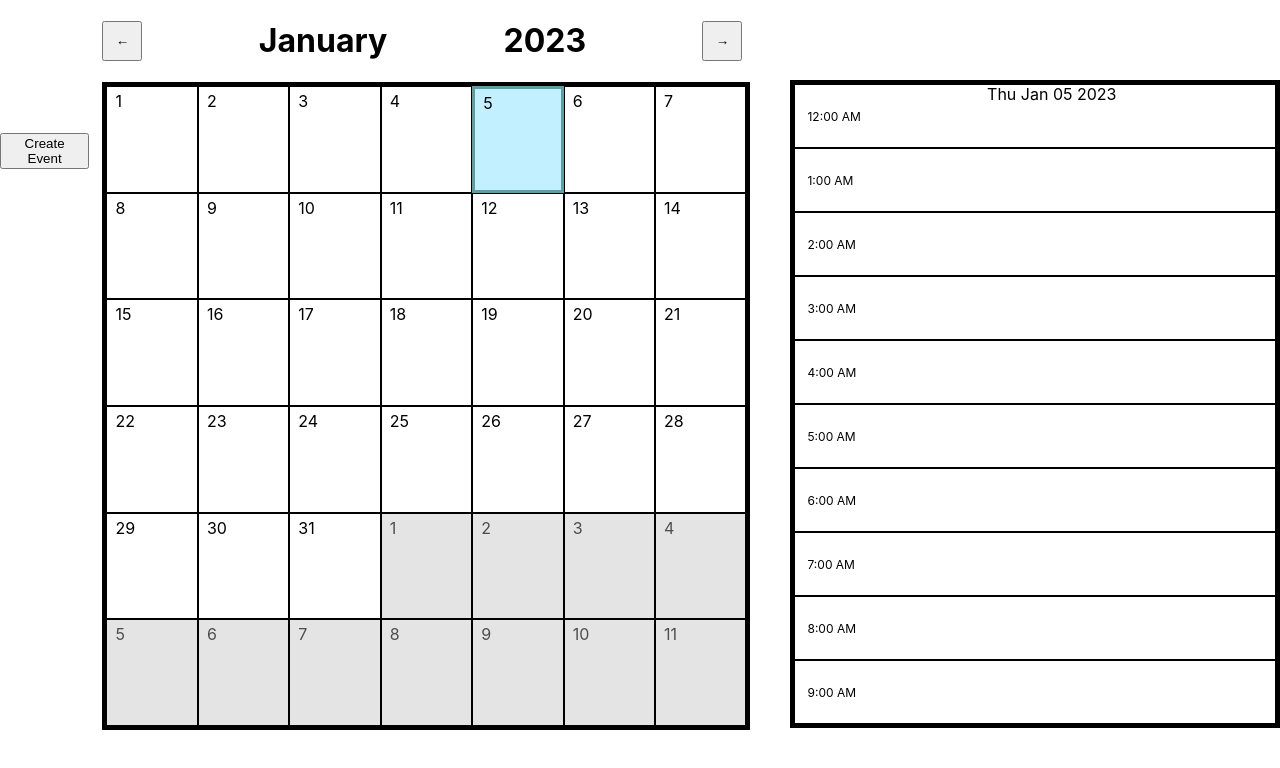
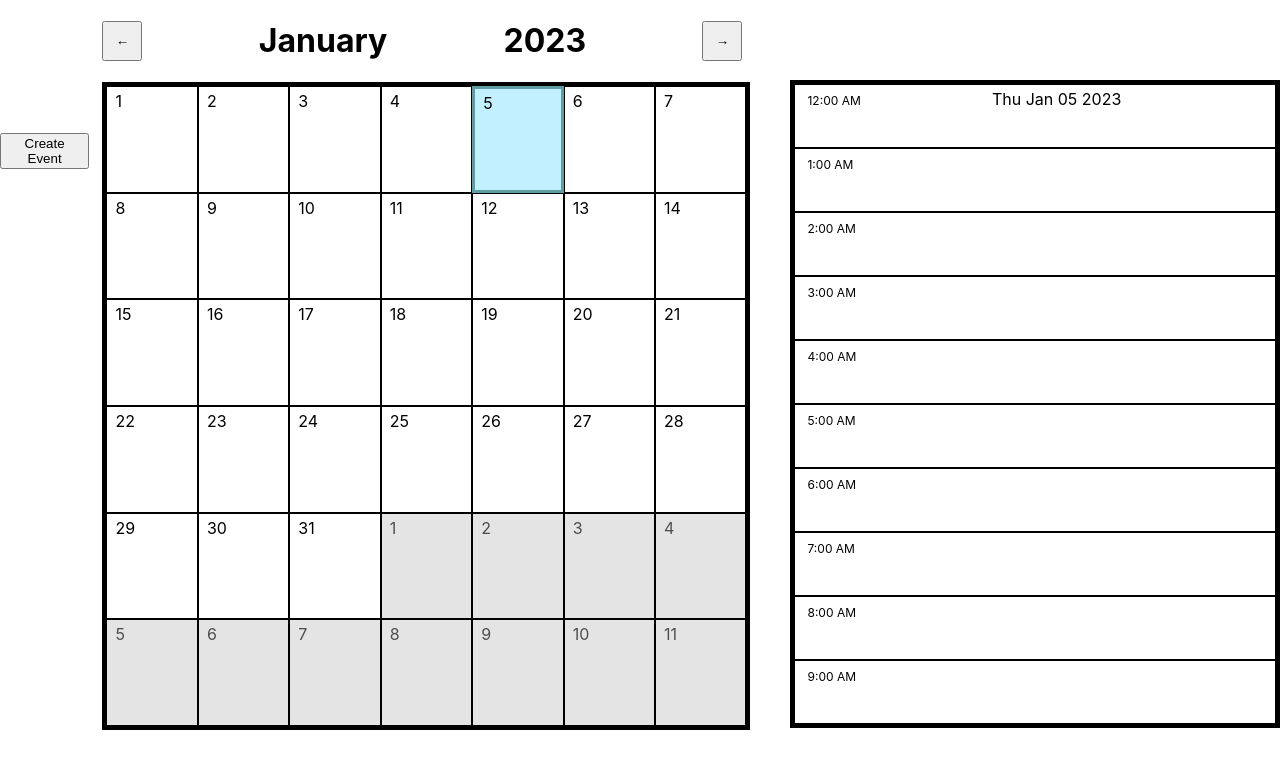
Before and after one commit to R-JG/Scheduler--Old, a React (Create React App) app: page / in a window 1280 px wide. Shown: the top 768 px of the page. Built offline with nearby package versions, Linux system fonts and the light colour scheme; the HTML template or start-up script is replaced by a standard one.

Commit message:
Add event edit related functions to App. Conditionally render the expanded event in DayPanelEvent either normally or in edit event mode according to the editEventMode state variable.

```diff
--- a/src/App.js
+++ b/src/App.js
@@ -20,6 +20,7 @@ export default function App() {
         {eventStart: false, eventEnd: false}
     );
     const [ createEventMode, setCreateEventMode ] = useState(false);
+    const [ editEventMode, setEditEventMode ] = useState(false);
 
     function generateDates(year, month) {
         const dateArray = [];
@@ -66,6 +67,12 @@ export default function App() {
             setTimeSelectMode({eventStart: false, eventEnd: true});
     };
 
+    function clearEventFormData() {
+        setEventFormData(
+            {start: '', end: '', title: '', description: ''}
+        );
+    };
+
     function addNewEvent() {
         const newEvent = {
             ...eventFormData,
@@ -78,6 +85,24 @@ export default function App() {
         ]);
     };
 
+    function stageEventEdit(eventToEdit) {
+        setEventFormData({...eventToEdit});
+        setEditEventMode(true);
+    };
+
+    function editEvent(eventToEdit) {
+        const eventIndex = events.findIndex((event) => (
+            event.id === eventToEdit.id
+        ));
+        setEvents((prevEvents) => {
+            const newEvents = [...prevEvents]
+            newEvents.splice(eventIndex, 1, eventFormData);
+            return newEvents;
+        });
+        clearEventFormData();
+        setEditEventMode(false);
+    };
+
     function deleteEvent(eventToDelete) {
         const eventIndex = events.findIndex((event) => (
             event.id === eventToDelete.id
@@ -87,6 +112,10 @@ export default function App() {
             newEvents.splice(eventIndex, 1);
             return newEvents;
         });
+        if (editEventMode) {
+            clearEventFormData();
+            setEditEventMode(false);
+        };
     };
 
     function getRandomHSLColor() {
@@ -110,7 +139,7 @@ export default function App() {
                 timeSelectMode={timeSelectMode}
                 setTimeSelectMode={setTimeSelectMode}
                 setCreateEventMode={setCreateEventMode}
-                setEventFormData={setEventFormData}
+                clearEventFormData={clearEventFormData}
                 addNewEvent={addNewEvent}
                 updateEventFormValue={updateEventFormValue}
             />}
@@ -129,6 +158,9 @@ export default function App() {
                 currentDate={currentDate}
                 selection={selection}
                 events={events}
+                editEventMode={editEventMode}
+                stageEventEdit={stageEventEdit}
+                editEvent={editEvent}
                 deleteEvent={deleteEvent}
             />
         </main>
--- a/src/components/DayPanel.js
+++ b/src/components/DayPanel.js
@@ -9,6 +9,9 @@ export default function DayPanel(props) {
         currentDate,
         selection,
         events,
+        editEventMode,
+        stageEventEdit,
+        editEvent,
         deleteEvent
     } = props;
 
@@ -134,6 +137,9 @@ export default function DayPanel(props) {
                     event={currentEvent}
                     gridItemStyle={gridItemStyle}
                     selection={selection}
+                    editEventMode={editEventMode}
+                    stageEventEdit={stageEventEdit}
+                    editEvent={editEvent}
                     deleteEvent={deleteEvent}
                 />
             );
--- a/src/components/DayPanelEvent.js
+++ b/src/components/DayPanelEvent.js
@@ -7,8 +7,52 @@ export default function DayPanelEvent(props) {
         event,
         gridItemStyle,
         selection,
+        editEventMode,
+        stageEventEdit,
+        editEvent,
         deleteEvent
     } = props;
+
+    function renderExpandedEvent() {
+        if (!editEventMode) {
+            return (
+                <div
+                    className='expanded-event-column'
+                    style={{backgroundColor: `hsl(${event.color})`}}
+                >
+                    <button
+                        className='button--edit-event'
+                        onClick={() => stageEventEdit(event)}
+                    >
+                        ⛭
+                    </button>
+                    <h1>{event.title}</h1>
+                    <p>{event.description}</p>
+                </div>
+            );
+        };
+        if (editEventMode) {
+            return (
+                <div
+                    className='expanded-event-column'
+                    style={{backgroundColor: `hsl(${event.color})`}}
+                >
+                    <button
+                        className='button--confirm-edit'
+                        onClick={() => editEvent(event)}
+                    >
+                        Confirm Edit
+                    </button>
+                    <button
+                        className='button--delete-event'
+                        onClick={() => deleteEvent(event)}
+                    >
+                        Delete Event
+                    </button>
+                </div>
+            );
+        };
+    };
 
     return (
         <div
@@ -16,20 +60,7 @@ export default function DayPanelEvent(props) {
             style={gridItemStyle}
             >
                 {(event.id === selection.value.id)
-                &&
-                <div
-                    className='expanded-event-column'
-                    style={{backgroundColor: `hsl(${event.color})`}}
-                    >
-                        <button
-                            className='button--delete-event'
-                            onClick={() => deleteEvent(event)}
-                        >
-                            Delete Event
-                        </button>
-                        <h1>{event.title}</h1>
-                        <p>{event.description}</p>
-                </div>}
+                && renderExpandedEvent()}
         </div>
     );
 };
--- a/src/components/EventPanel.js
+++ b/src/components/EventPanel.js
@@ -9,15 +9,13 @@ export default function EventPanel(props) {
         timeSelectMode,
         setTimeSelectMode,
         setCreateEventMode,
-        setEventFormData,
+        clearEventFormData,
         addNewEvent,
         updateEventFormValue
     } = props;
 
     function closeCreateEvent() {
-        setEventFormData(
-            {start: '', end: '', title: '', description: ''}
-        );
+        clearEventFormData();
         setTimeSelectMode(
             {eventStart: false, eventEnd: false}
         );
--- a/src/components/css/DayPanel.css
+++ b/src/components/css/DayPanel.css
@@ -13,20 +13,13 @@
     position: relative;
 }
 
-.selected-date--title {
-    font-size: 1.5em;
-    padding: 0.3em;
-    margin: 0;
-    border: 0.2rem solid cadetblue;
-    text-align: center;
-}
-
 .full-day-hour-block {
     display: grid;
     grid-template-rows: repeat(24, 1fr);
 }
 
 .date-separator {
+    margin: 0.3em;
     position: absolute;
     left: 40%;
 }
@@ -36,12 +29,13 @@
     border: 0.075em solid black;
     box-sizing: border-box;
     display: flex;
-    flex-direction: row;
+    flex-direction: column;
     justify-content: flex-start;
-    align-items: center;
+    align-items: flex-start;
 }
 
 .hour-text {
     font-size: 0.75em;
+    padding-block: 0.7em;
     padding-inline: 1em;
 }
--- a/src/components/css/DayPanelEvent.css
+++ b/src/components/css/DayPanelEvent.css
@@ -28,6 +28,14 @@
     margin: 0;
 }
 
+.button--edit-event {
+    align-self: flex-end;
+}
+
+.button--confirm-edit {
+    align-self: flex-end;
+}
+
 .button--delete-event {
     align-self: flex-end;
 }
```
